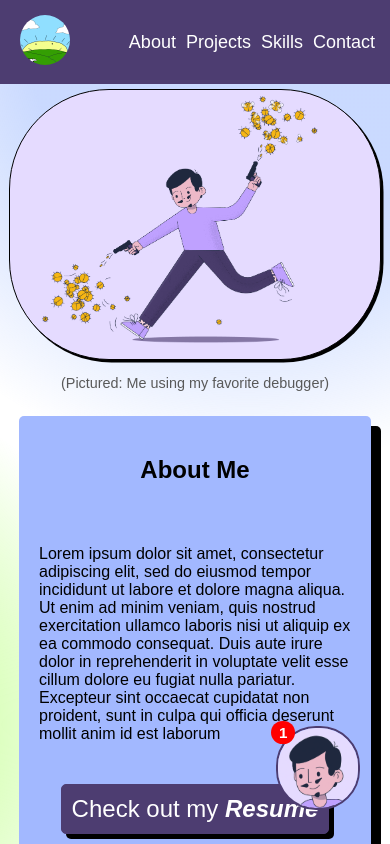
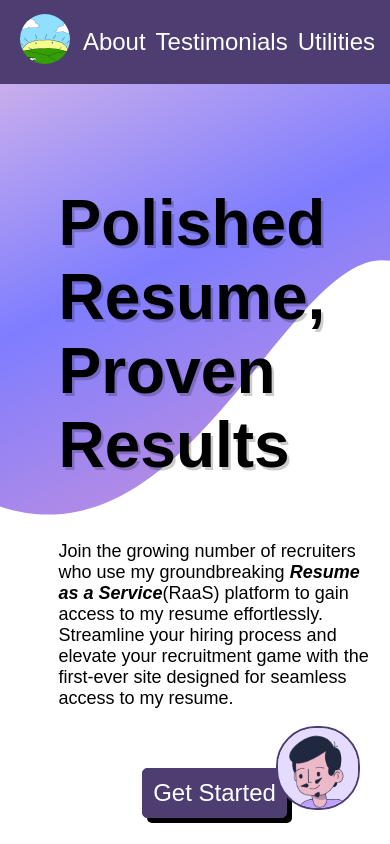
Before and after one commit to landaverdend/portfolio-site, a React (Vite) app: page /SplashView in a window 390 px wide. Before the commit this address led to /ResumeView. Shown: the top 844 px of the page. Built offline with nearby package versions, Linux system fonts and the light colour scheme; a web font is replaced by a local one.

Commit message:
some styling changes. fixing phone view

```diff
--- a/src/components/navbar/navbar.css
+++ b/src/components/navbar/navbar.css
@@ -17,7 +17,7 @@
   justify-content: space-between;
 
   padding: 0 15px 0 15px;
-  font-size: large;
+  font-size: 1.5rem;
 
   .navbar-container__logo {
     img {
--- a/src/state/appState.ts
+++ b/src/state/appState.ts
@@ -18,8 +18,8 @@ type AppState = {
 export const useAppState = create<AppState>((set) => ({
   // componentToRender: 'SurveyView',
   // componentToRender: 'CoverLetterGeneratorView',
-  componentToRender: 'ResumeView',
-  // componentToRender: 'SplashView',
+  // componentToRender: 'ResumeView',
+  componentToRender: 'SplashView',
   nextView: '',
 
   isLoading: false,
--- a/src/views/resumeView/about/AboutContainer.tsx
+++ b/src/views/resumeView/about/AboutContainer.tsx
@@ -22,7 +22,7 @@ function AboutContainer() {
     <>
       <div id="about" className="about-container flex-row">
         <div className="flex-column text-container__text">
-          <h2>About Me</h2>
+          <h1>About Me</h1>
 
           <p>
             Lorem ipsum dolor sit amet, consectetur adipiscing elit, sed do eiusmod tempor incididunt ut labore et dolore magna
--- a/src/views/resumeView/about/about-container.css
+++ b/src/views/resumeView/about/about-container.css
@@ -1,4 +1,6 @@
 .about-container {
+  margin-top: 15vh;
+
   overflow: hidden;
   gap: 50px;
 
@@ -78,9 +80,10 @@
 
 @media (max-width: 576px) {
   .about-container {
+    margin-top: 5vh;
     flex-direction: column-reverse !important;
 
-    gap: 25px;
+    gap: 50px !important;
 
     .text-container__text {
       width: 80vw;
--- a/src/views/resumeView/resume-view.css
+++ b/src/views/resumeView/resume-view.css
@@ -1,7 +1,7 @@
 .resume-container {
   display: flex;
   flex-direction: column;
-  gap: 5vh;
+  gap: 15vh;
 
   padding: 30px;
 
--- a/src/views/resumeView/skills/skills-container.css
+++ b/src/views/resumeView/skills/skills-container.css
@@ -86,6 +86,7 @@
       display: grid;
 
       grid-template-columns: repeat(2, 170px);
+      column-gap: 8px;
     }
   }
 
--- a/src/views/splashView/mainSection/MainSection.tsx
+++ b/src/views/splashView/mainSection/MainSection.tsx
@@ -14,7 +14,11 @@ export default function MainSection() {
   return (
     <div className="main-section">
       <div className="main-section__text">
-        <span id="header-text">Polished Resume, Proven Results</span>
+        <span id="header-text">
+          Polished <br />
+          Resume,
+          <br /> Proven <br /> Results
+        </span>
         <span className="about-paragraph">
           Join the growing number of recruiters who use my groundbreaking{' '}
           <b>
--- a/src/views/splashView/mainSection/main-section.css
+++ b/src/views/splashView/mainSection/main-section.css
@@ -1,9 +1,10 @@
 .main-section {
   display: flex;
   flex-wrap: wrap;
+  align-items: center;
   gap: 10vw;
 
-  margin: 12vh 5vw 0 5vw; /* Add the bottom margin here to give the box-shadow room to breathe...*/
+  margin: 12vh 5vw 0 15vw; /* Add the bottom margin here to give the box-shadow room to breathe...*/
 
   .main-section__text {
     flex: 6;
@@ -42,10 +43,10 @@
 }
 
 /* Big desktops */
-@media (min-width: 1200px) {
-  .main-section {
+@media (min-width: 1500px) {
+  /* .main-section {
     margin: 12vh 15vw 0 15vw;
-  }
+  } */
 }
 
 /* PHONES */
```
